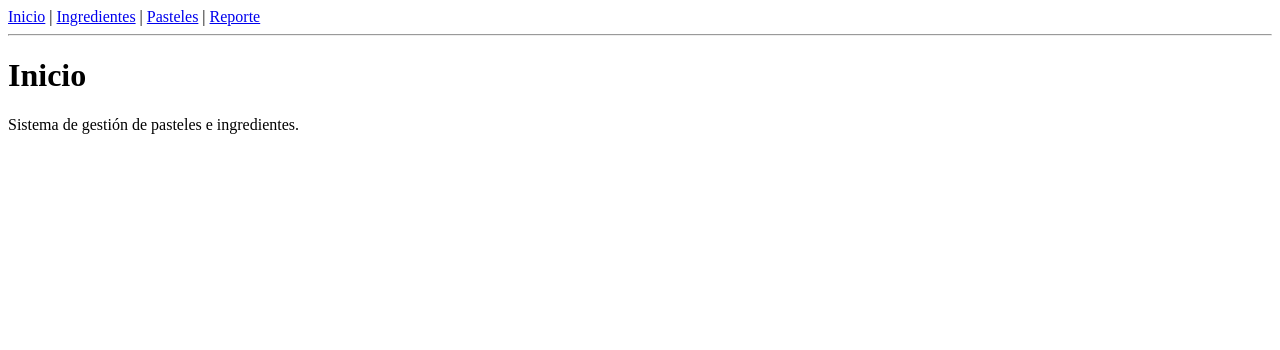
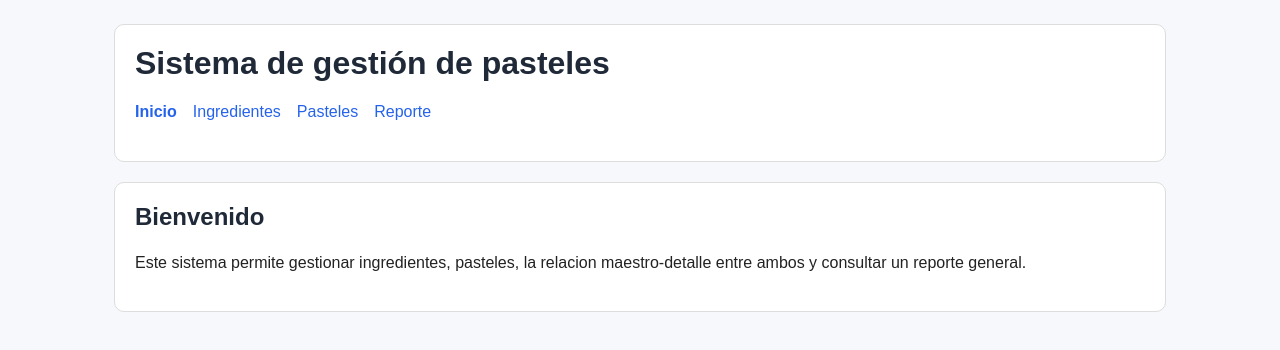
Before and after one commit to jorge2360/evaluacion_desarrollo, a Vue app in the folder frontend/: page / in a window 1280 px wide. Shown: the top 350 px of the page. Built offline with nearby package versions, Linux system fonts and the light colour scheme.

Commit message:
Mejora visual del frontend

```diff
--- a/frontend/src/App.vue
+++ b/frontend/src/App.vue
@@ -1,13 +1,15 @@
 <template>
-  <div>
-    <nav>
-      <router-link to="/">Inicio</router-link> |
-      <router-link to="/ingredientes">Ingredientes</router-link> |
-      <router-link to="/pasteles">Pasteles</router-link> |
-      <router-link to="/reporte">Reporte</router-link>
-    </nav>
+  <div class="container">
+    <div class="card">
+      <h1>Sistema de gestión de pasteles</h1>
 
-    <hr />
+      <nav class="navbar">
+        <router-link to="/">Inicio</router-link>
+        <router-link to="/ingredientes">Ingredientes</router-link>
+        <router-link to="/pasteles">Pasteles</router-link>
+        <router-link to="/reporte">Reporte</router-link>
+      </nav>
+    </div>
 
     <router-view />
   </div>
--- /dev/null
+++ b/frontend/src/assets/main.css
@@ -0,0 +1,158 @@
+* {
+  box-sizing: border-box;
+}
+
+body {
+  margin: 0;
+  font-family: Arial, sans-serif;
+  background-color: #f7f8fc;
+  color: #222;
+}
+
+a {
+  text-decoration: none;
+  color: #2563eb;
+}
+
+a.router-link-active {
+  font-weight: bold;
+}
+
+h1, h2, h3 {
+  margin-top: 0;
+  color: #1f2937;
+}
+
+p {
+  line-height: 1.5;
+}
+
+.container {
+  max-width: 1100px;
+  margin: 0 auto;
+  padding: 24px;
+}
+
+.navbar {
+  display: flex;
+  gap: 16px;
+  flex-wrap: wrap;
+  margin-bottom: 20px;
+}
+
+.card {
+  background: #fff;
+  border: 1px solid #ddd;
+  border-radius: 10px;
+  padding: 20px;
+  margin-bottom: 20px;
+}
+
+.form-group {
+  margin-bottom: 14px;
+}
+
+input,
+textarea,
+select,
+button {
+  font: inherit;
+}
+
+input,
+textarea,
+select {
+  width: 100%;
+  padding: 10px 12px;
+  border: 1px solid #cbd5e1;
+  border-radius: 8px;
+  background: #fff;
+}
+
+textarea {
+  min-height: 90px;
+  resize: vertical;
+}
+
+button {
+  padding: 10px 14px;
+  border: none;
+  border-radius: 8px;
+  background-color: #2563eb;
+  color: white;
+  cursor: pointer;
+}
+
+button:hover {
+  background-color: #1d4ed8;
+}
+
+button:disabled {
+  opacity: 0.7;
+  cursor: not-allowed;
+}
+
+.button-secondary {
+  background-color: #6b7280;
+}
+
+.button-secondary:hover {
+  background-color: #4b5563;
+}
+
+.button-danger {
+  background-color: #dc2626;
+}
+
+.button-danger:hover {
+  background-color: #b91c1c;
+}
+
+.table-wrapper {
+  overflow-x: auto;
+}
+
+table {
+  width: 100%;
+  border-collapse: collapse;
+  background: #fff;
+}
+
+th,
+td {
+  padding: 12px;
+  border: 1px solid #e5e7eb;
+  text-align: left;
+}
+
+th {
+  background-color: #f3f4f6;
+}
+
+.message {
+  padding: 12px 14px;
+  border-radius: 8px;
+  margin-bottom: 16px;
+}
+
+.message-error {
+  background-color: #fee2e2;
+  color: #991b1b;
+  border: 1px solid #fecaca;
+}
+
+.message-success {
+  background-color: #dcfce7;
+  color: #166534;
+  border: 1px solid #bbf7d0;
+}
+
+.actions {
+  display: flex;
+  flex-wrap: wrap;
+  gap: 8px;
+}
+
+.actions button {
+  min-width: 90px;
+}
--- a/frontend/src/main.js
+++ b/frontend/src/main.js
@@ -1,5 +1,6 @@
 import { createApp } from 'vue'
 import App from './App.vue'
 import router from './router'
+import './assets/main.css'
 
 createApp(App).use(router).mount('#app')
--- a/frontend/src/views/HomeView.vue
+++ b/frontend/src/views/HomeView.vue
@@ -1,6 +1,9 @@
 <template>
-  <div>
-    <h1>Inicio</h1>
-    <p>Sistema de gestión de pasteles e ingredientes.</p>
+  <div class="card">
+    <h2>Bienvenido</h2>
+    <p>
+      Este sistema permite gestionar ingredientes, pasteles, la relacion maestro-detalle
+      entre ambos y consultar un reporte general.
+    </p>
   </div>
 </template>
--- a/frontend/src/views/IngredientesView.vue
+++ b/frontend/src/views/IngredientesView.vue
@@ -190,12 +190,7 @@ onMounted(() => {
             <td>{{ ingrediente.fecha_vencimiento }}</td>
             <td>
               <button @click="editarIngrediente(ingrediente)">Editar</button>
-              <button
-                @click="eliminarIngrediente(ingrediente.id_ingrediente)"
-                style="margin-left: 8px;"
-              >
-                Eliminar
-              </button>
+              <button type="button" class="button-danger" @click="eliminarIngrediente(ingrediente.id_ingrediente)"style="margin-left: 8px;">Eliminar</button>
             </td>
           </tr>
         </tbody>
--- a/frontend/src/views/PastelesView.vue
+++ b/frontend/src/views/PastelesView.vue
@@ -208,12 +208,12 @@ onMounted(() => {
             <td>{{ pastel.preparado_por }}</td>
             <td>{{ pastel.fecha_creacion }}</td>
             <td>{{ pastel.fecha_vencimiento }}</td>
-            <td>
-              <button @click="verDetalle(pastel.id_pastel)">Detalle</button>
-              <button @click="editarPastel(pastel)" style="margin-left: 8px;">Editar</button>
-              <button @click="eliminarPastel(pastel.id_pastel)" style="margin-left: 8px;">
-                Eliminar
-              </button>
+            <td style="min-width: 220px;">
+            <div class="actions">
+                <button type="button" @click="verDetalle(pastel.id_pastel)">Detalle</button>
+                <button type="button" class="button-warning" @click="editarPastel(pastel)">Editar</button>
+                <button type="button" class="button-danger" @click="eliminarPastel(pastel.id_pastel)">Eliminar</button>
+            </div>
             </td>
           </tr>
         </tbody>
```
Also changed, not shown: 1 other file (tests, documents, lock files or other folders).
